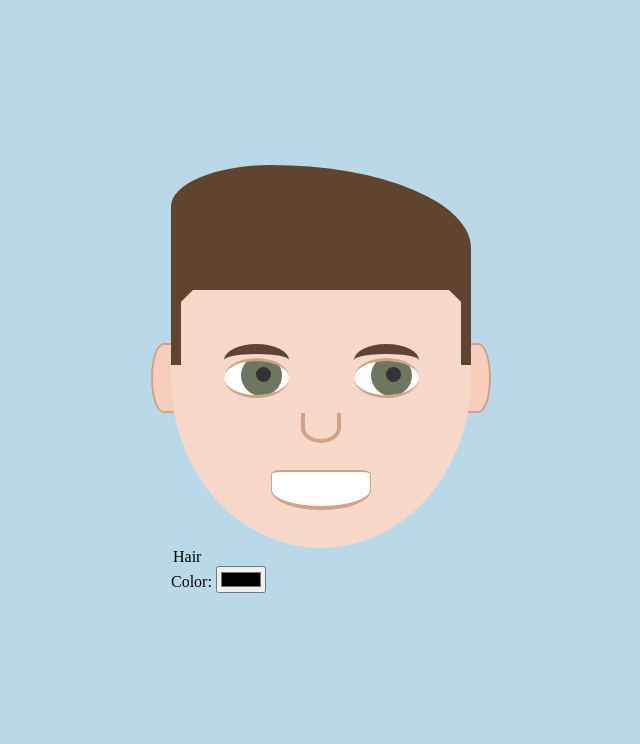
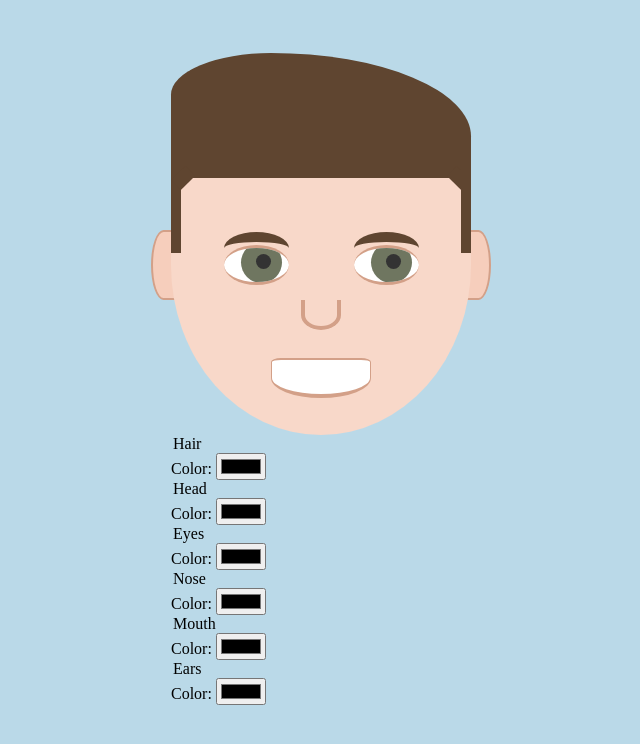
Before and after one commit to collerhatguy/face-maker-2, a React (Create React App) app: page / in a window 1280 px wide. Shown: the top 744 px of the page, without its empty margins (319-959 px from the left). Built offline with nearby package versions, Linux system fonts and the light colour scheme.

Commit message:
need to create classes with methods that return updates state for each body part

```diff
--- a/src/App.js
+++ b/src/App.js
@@ -15,6 +15,34 @@ function reducer(state, action) {
           return {
               ...state,
               hair: {
+                  backgroundColor: action.payload.color
+              }
+          }
+      case ACTIONS.setHead:
+          return {
+              ...state,
+              head: {
+                  backgroundColor: action.payload.color
+              }
+          }
+      case ACTIONS.setEyes:
+          return {
+              ...state,
+              eyes: {
+                  backgroundColor: action.payload.color
+              }
+          }
+      case ACTIONS.setEars:
+          return {
+              ...state,
+              ears: {
+                  backgroundColor: action.payload.color
+              }
+          }
+      case ACTIONS.setMouth:
+          return {
+              ...state,
+              mouth: {
                   backgroundColor: action.payload.color
               }
           }
--- a/src/components/Form.js
+++ b/src/components/Form.js
@@ -17,14 +17,26 @@ export default function Form({dispatch, ACTIONS}) {
                 <legend>Hair</legend>
                 <ColorInput bodyPart="hair" changeColor={(value) => changePart(value, ACTIONS.setHair)} />
             </feildset>
-            {/* <feildset>
+            <feildset>
                 <legend>Head</legend>
-                <ColorInput bodyPart="head"  />
+                <ColorInput bodyPart="head"  changeColor={(value) => changePart(value, ACTIONS.setHead)}/>
             </feildset>
             <feildset>
-                <legend>Hair</legend>
-                <ColorInput bodyPart="hair"  />
-            </feildset> */}
+                <legend>Eyes</legend>
+                <ColorInput bodyPart="eyes"  changeColor={(value) => changePart(value, ACTIONS.setEyes)}/>
+            </feildset>
+            <feildset>
+                <legend>Nose</legend>
+                <ColorInput bodyPart="nose"  changeColor={(value) => changePart(value, ACTIONS.setNose)}/>
+            </feildset>
+            <feildset>
+                <legend>Mouth</legend>
+                <ColorInput bodyPart="mouth"  changeColor={(value) => changePart(value, ACTIONS.setMouth)}/>
+            </feildset>
+            <feildset>
+                <legend>Ears</legend>
+                <ColorInput bodyPart="ears"  changeColor={(value) => changePart(value, ACTIONS.setEars)}/>
+            </feildset>
         </form>
     )
 }
--- a/src/components/Head.js
+++ b/src/components/Head.js
@@ -19,7 +19,6 @@ export default function Head({face}) {
                 <div class="brow"></div>
             </div>
             <div
-                style={face.eyes}
                 class="eyes">
                 <div class="eye"></div>
                 <div class="eye"></div>
```
